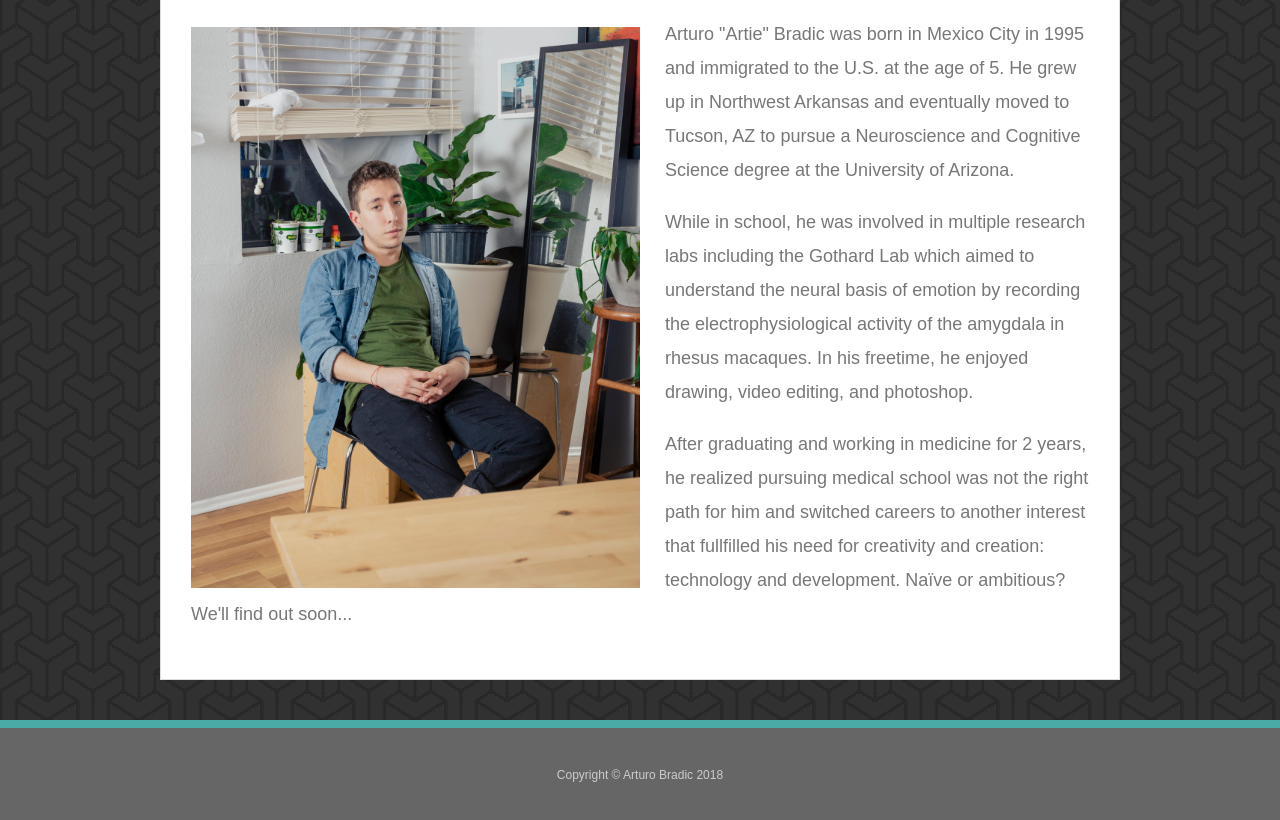
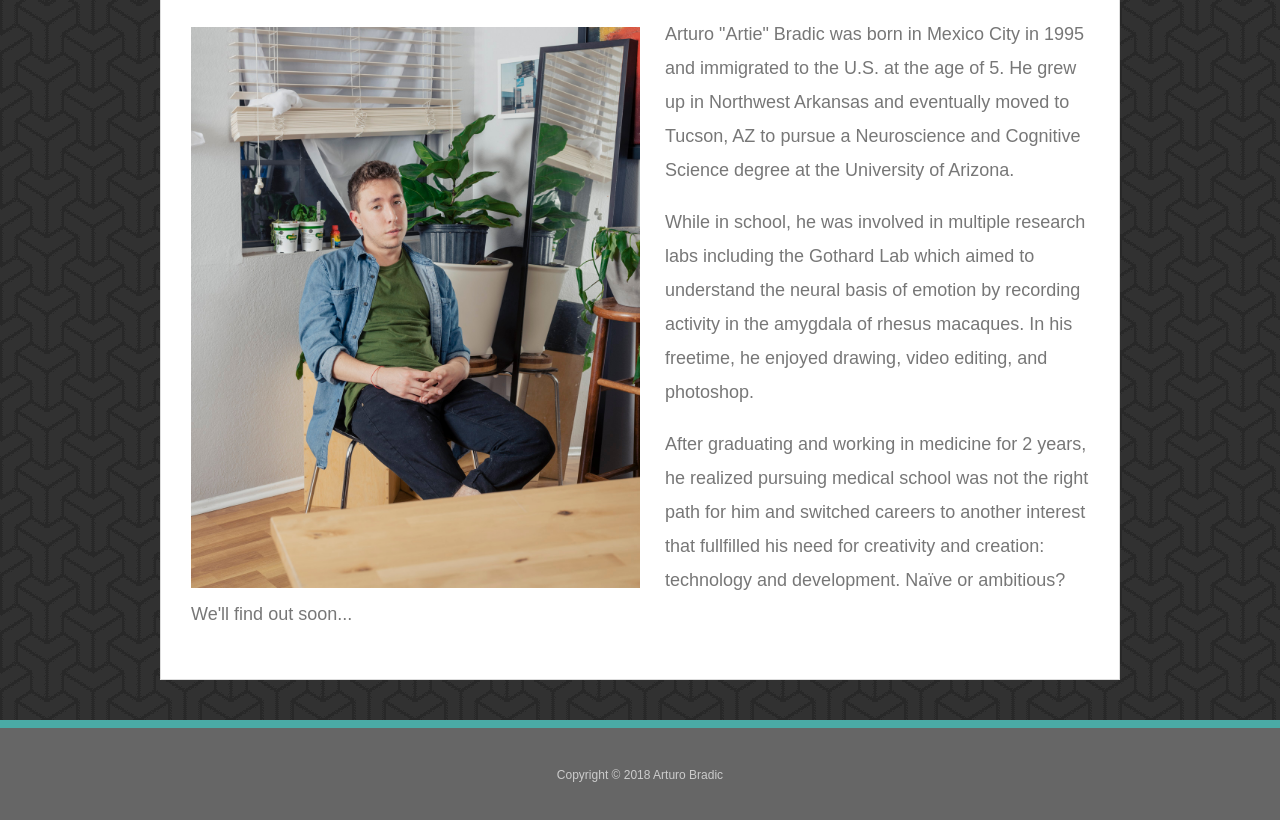
Before and after one commit to ArturoBradic/Responsive-Portfolio, a plain HTML site: page index.html in a window 1280 px wide. Shown: the part 236-1056 px from the top of the page. Drawn offline with Linux system fonts and the light colour scheme.

Commit message:
changed bio

```diff
--- a/index.html
+++ b/index.html
@@ -39,8 +39,7 @@
         Cognitive Science degree at the University of Arizona.</p>
 
       <p>While in school, he was involved in multiple research labs including the Gothard Lab
-        which aimed to understand the neural basis of emotion by recording the electrophysiological activity
-        of the amygdala in rhesus macaques. In his freetime, he enjoyed drawing, video editing, and photoshop.
+        which aimed to understand the neural basis of emotion by recording activity in the amygdala of rhesus macaques. In his freetime, he enjoyed drawing, video editing, and photoshop.
       </p>
 
       <p>After graduating and working in medicine
@@ -55,7 +54,8 @@
 
   <footer>
     <div class="container">
-        Copyright &copy; Arturo Bradic 2018
+        Copyright &copy; 2018 Arturo Bradic
+
     </div>
   </footer>
 </body>
```
